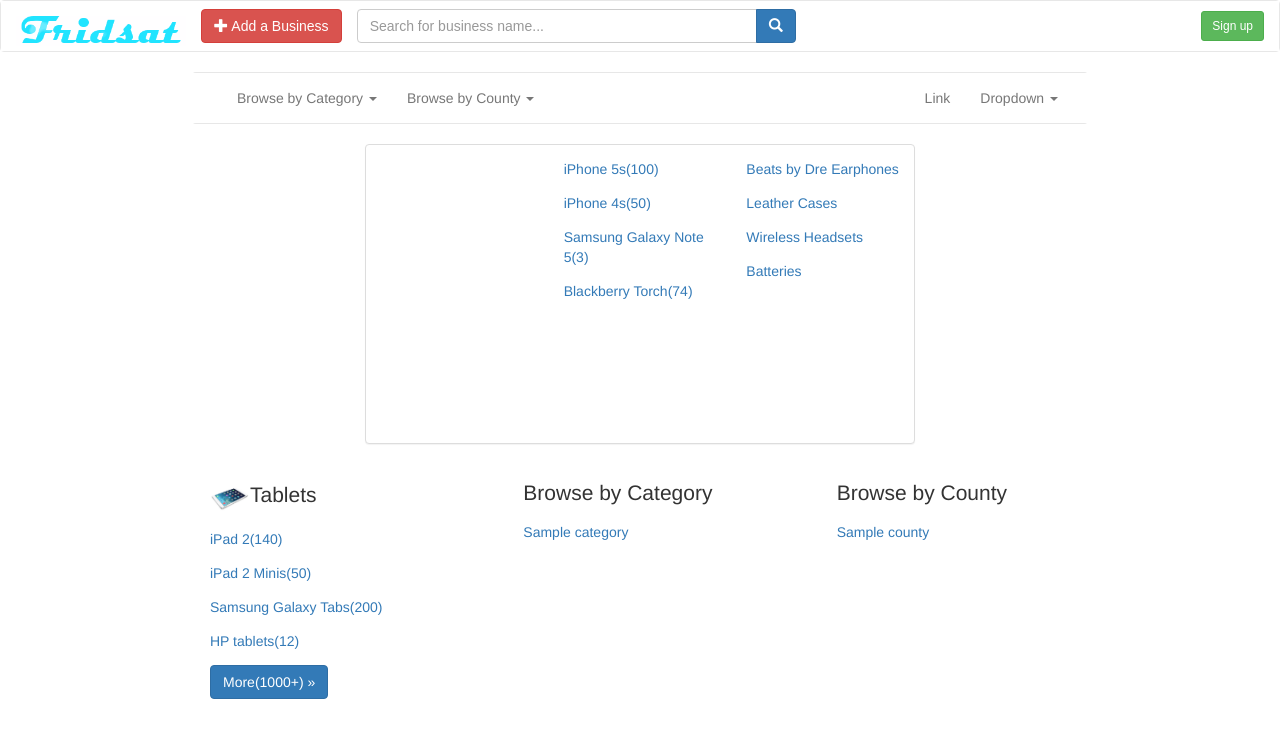
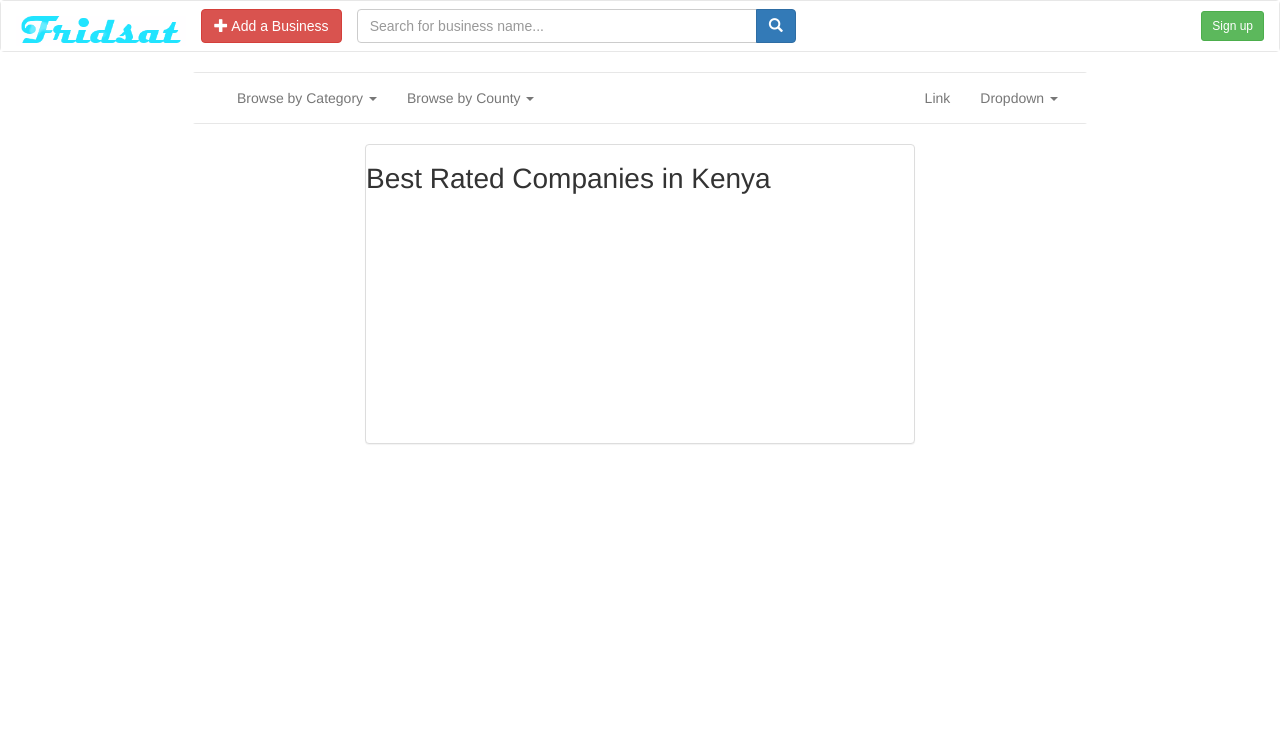
Before and after one commit to KenMwanza/fridsat, a Django app: page / in a window 1280 px wide. Shown: the top 738 px of the page. Run offline with Django 3.2, Linux system fonts and the light colour scheme; tables that the repository leaves empty hold one stand-in row (values such as "Sample post"); some libraries are stand-ins or nearby versions.

Commit message:
Enhance categories page

```diff
--- a/front/static/front/css/main.css
+++ b/front/static/front/css/main.css
@@ -106,6 +106,15 @@ textarea {
 .info-panel {
     margin: 10px auto;
     width: 70%;
+    -webkit-border-radius: 0px;
+    -moz-border-radius: 0px;
+    border-radius: 0px;
+    -webkit-box-shadow: 1px 1px 0 rgba(0,0,0,.2);
+    box-shadow: 1px 1px 0 rgba(0,0,0,.2);
+}
+
+.info-panel .panel-body .row .col-md-10 {
+    font-size: .9em;
 }
 
 .right.carousel-control, .left.carousel-control {
--- a/front/templates/front/index.html
+++ b/front/templates/front/index.html
@@ -3,46 +3,6 @@
 {% block title %}Business Directory, Reviews and Ratings in Kenya{% endblock %}
 {% block content %}
         <div id="front-panel" class="panel panel-default">
-         <div class="col-md-4">
-         </div>
-          <div class="col-md-4">
-            <p><a href="#">iPhone 5s(100)</a></p>
-            <p><a href="#">iPhone 4s(50)</a></p>
-            <p><a href="#">Samsung Galaxy Note 5(3)</a></p>
-            <p><a href="#">Blackberry Torch(74)</a></p>
-          </div>
-          <div class="col-md-4">
-            <p><a href="#">Beats by Dre Earphones</a></p>
-            <p><a href="#">Leather Cases</a></p>
-            <p><a href="#">Wireless Headsets</a></p>
-            <p><a href="#">Batteries</a></p>
-          </div>
-        </div><!-- /.carousel -->
-        <!-- Example row of columns -->
-        <div id="mobile-list" class="row">
-          <div class="col-md-4">
-            <h2><img src="{% static 'front/img/test/ipad-thumb.jpg' %}" height="30" width="40">Tablets</h2>
-            <p><a href="#">iPad 2(140)</a></p>
-            <p><a href="#">iPad 2 Minis(50)</a></p>
-            <p><a href="#">Samsung Galaxy Tabs(200)</a></p>
-            <p><a href="#">HP tablets(12)</a></p>
-            <p><a class="btn btn-primary" href="#" role="button">More(1000+) &raquo;</a></p>
-          </div>
-          <div class="col-md-4">
-            <ul class="list-unstyled">
-              <h2>Browse by Category</h2>
-              {% for category in categories %}
-              <li><a href="{{ category.get_absolute_url }}">{{ category }}</a></li>
-              {% endfor %}
-            </ul>
-          </div>
-          <div class="col-md-4">
-            <ul class="list-unstyled">
-              <h2>Browse by County</h2>
-              {% for county in counties %}
-              <li><a href="#">{{ county }}</a></li>
-              {% endfor %}
-            </ul>
-          </div>
+          <h1>Best Rated Companies in Kenya</h1>
         </div>
 {% endblock %}
```
Also changed, not shown: front/templates/front/category.html (+12 -33 lines).
